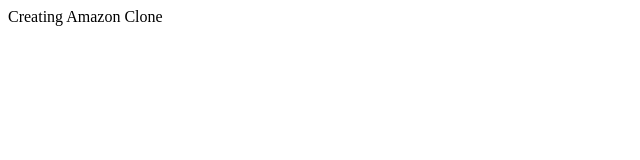
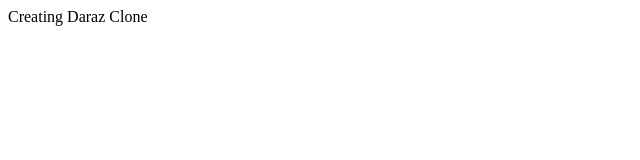
Before and after one commit to ahmadmustafa02/Amazon-Clone, a plain HTML site: page amazon.html in a window 1280 px wide. Shown: the full height of the page, 0-640 px from the left. Drawn offline with Linux system fonts and the light colour scheme.

```diff
--- a/amazon.html
+++ b/amazon.html
@@ -6,7 +6,7 @@
 
 </head>
 <body>
-    Creating Amazon Clone
+    Creating Daraz Clone
 
 </body>
 </html>
```
